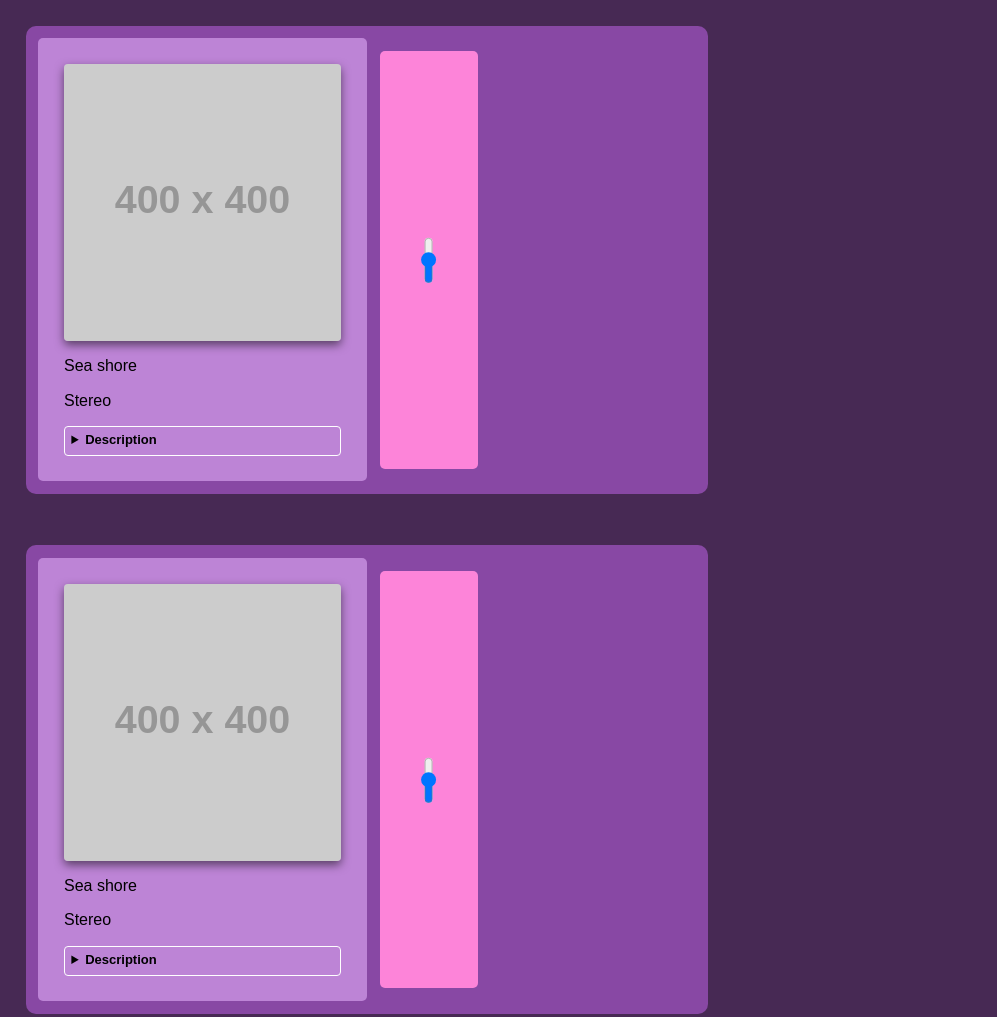
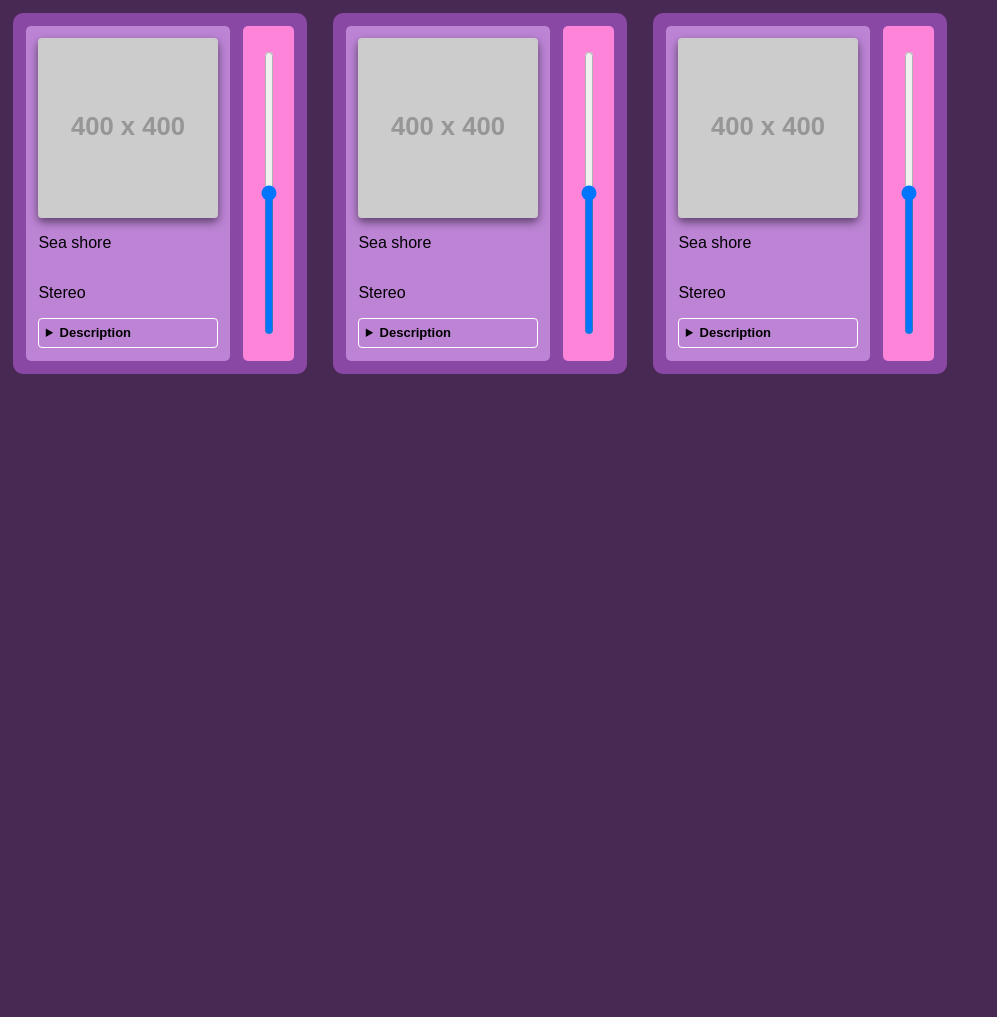
Before and after one commit to saspirelax/unintentional-dev, a plain HTML site: page index.html in a window 1280 px wide. Shown: the top 1017 px of the page, without its empty margins (0-997 px from the left). After the commit the page ends 800 px from the top, so only its background shows below. Drawn offline with nearby package versions, Linux system fonts and the light colour scheme; placeholder pictures from the web are drawn by us.

Commit message:
Serious progress

```diff
--- a/index.html
+++ b/index.html
@@ -13,54 +13,45 @@
 
 </head>
 <body>
-<div class="pure-g" style="width: 100%">
+<div class="pure-g">
+    <div id="audio-unit1" class="pure-u-1-2 pure-u-sm-1-2 pure-u-md-1-3 pure-u-lg-1-4">
         <div class="audioUnit">
-        <div class="audioUnit-content pure-u-1-2">
+            <div class="audioUnit-content">
             <img class="audioImage" src=https://placehold.co/400>
             <p class="audioName">Sea shore</p>
             <p class="audioType">Stereo</p>
             <details><summary>Description</summary><p>Sea-shore recorded in Felixstowe, UK. Recorded using stereo microphones attached to a clothes hangar.</p></details>
             </div>
             <div class="audioUnit-volume">
-
                 <input type="range" min="0" max="100" value="50" class="slider" id="volumeSlider">
             </div>
         </div>
+    </div>
+    <div id="audio-unit2" class="pure-u-1-2 pure-u-sm-1-2 pure-u-md-1-3 pure-u-lg-1-4">
         <div class="audioUnit">
-        <div class="audioUnit-content pure-u-1-2">
+            <div class="audioUnit-content">
             <img class="audioImage" src=https://placehold.co/400>
             <p class="audioName">Sea shore</p>
             <p class="audioType">Stereo</p>
             <details><summary>Description</summary><p>Sea-shore recorded in Felixstowe, UK. Recorded using stereo microphones attached to a clothes hangar.</p></details>
             </div>
             <div class="audioUnit-volume">
-
                 <input type="range" min="0" max="100" value="50" class="slider" id="volumeSlider">
             </div>
         </div>
+    </div>
+    <div id="audio-unit3" class="pure-u-1-2 pure-u-sm-1-2 pure-u-md-1-3 pure-u-lg-1-4">
         <div class="audioUnit">
-        <div class="audioUnit-content pure-u-1-2">
+            <div class="audioUnit-content">
             <img class="audioImage" src=https://placehold.co/400>
             <p class="audioName">Sea shore</p>
             <p class="audioType">Stereo</p>
             <details><summary>Description</summary><p>Sea-shore recorded in Felixstowe, UK. Recorded using stereo microphones attached to a clothes hangar.</p></details>
             </div>
             <div class="audioUnit-volume">
-
-            <input type="range" min="0" max="100" value="50" class="slider" id="volumeSlider">
-        </div>
-     </div>
-     <div class="audioUnit">
-        <div class="audioUnit-content pure-u-1-2">
-          <img class="audioImage" src=https://placehold.co/400>
-          <p class="audioName">Sea shore</p>
-          <p class="audioType">Stereo</p>
-          <details><summary>Description</summary><p>Sea-shore recorded in Felixstowe, UK. Recorded using stereo microphones attached to a clothes hangar.</p></details>
-        </div>
-        <div class="audioUnit-volume">
-
                 <input type="range" min="0" max="100" value="50" class="slider" id="volumeSlider">
             </div>
         </div>
     </div>
+</div>
 </body>
--- a/styles/audioUnit.css
+++ b/styles/audioUnit.css
@@ -2,18 +2,20 @@
 .audioUnit {
     display: flex;
     flex-direction: row;
-    align-items: stretch;
+    align-items:stretch;
     background-color:#8848A4;
     padding: 1vw;
     border-radius: 10px;
-    margin: 2vw;
+    margin: 1vw;
 
 }
 
 /* Audio Unit Content image and description child flex item */
 .audioUnit-content {
+  display: flex;
+  flex-direction: column;
   background-color: #BD84D6;
-  padding: 2vw;
+  padding: 1vw;
   border-radius: 5px;
   width: 85%;
 }
@@ -54,8 +56,11 @@ details[open] summary {
 
 /* Volume Unit Controls*/
 .audioUnit-volume {
+  display: flex;
+  flex-direction: column;
+  align-items: center;
   background-color: #fd84d9;
-  margin: 1vw;
+  margin-left: 1vw;
   padding: 2vw;
   width: 15%;
   border-radius: 5px;
@@ -63,9 +68,11 @@ details[open] summary {
 
 .slider {
   /* Set width and height to adjust the size of the slider */
-  width: 100%;
+  width: 2vw;
   height: 100%;
   /* Rotate the slider vertically */
-  transform: rotate(-90deg);
+    /* transform: rotate(-90deg); */
   /* Adjust other styling properties as needed */
+  writing-mode: bt-lr; /* Set the writing mode to vertical */
+  appearance: slider-vertical;
 }
```
Lines whose indentation alone changed are shown as unchanged.
